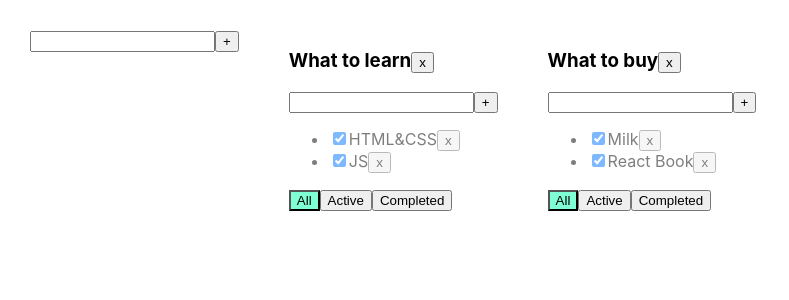
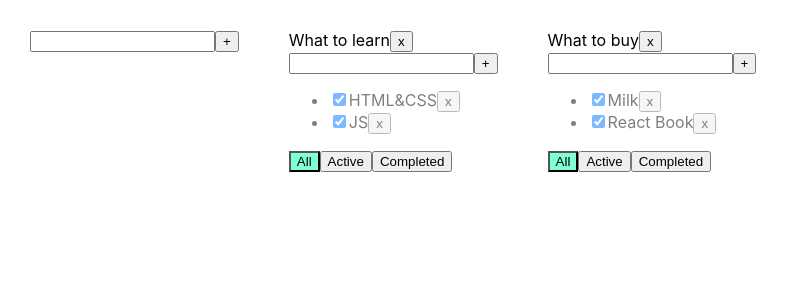
Before and after one commit to Feralwater/custom-trello, a React (Create React App) app: page / in a window 1280 px wide. Shown: the top 300 px of the page, without its empty margins (0-789 px from the left). Built offline with nearby package versions, Linux system fonts and the light colour scheme.

Commit message:
Add opportunity for edit task and title

```diff
--- a/src/App.tsx
+++ b/src/App.tsx
@@ -15,17 +15,16 @@ type TasksStateType = {
     [key: string]: Array<TaskType>
 }
 
+function App() {
+    const todolistId1 = v1();
+    const todolistId2 = v1();
 
-function App() {
-    let todolistId1 = v1();
-    let todolistId2 = v1();
-
-    let [todolists, setTodolists] = useState<Array<TodolistType>>([
+    const [todoLists, setTodoLists] = useState<Array<TodolistType>>([
         {id: todolistId1, title: "What to learn", filter: "all"},
         {id: todolistId2, title: "What to buy", filter: "all"}
     ])
 
-    let [tasks, setTasks] = useState<TasksStateType>({
+    const [tasks, setTasks] = useState<TasksStateType>({
         [todolistId1]: [
             {id: v1(), title: "HTML&CSS", isDone: true},
             {id: v1(), title: "JS", isDone: true}
@@ -38,53 +37,58 @@ function App() {
 
 
     function removeTask(id: string, todolistId: string) {
-        //достанем нужный массив по todolistId:
-        let todolistTasks = tasks[todolistId];
-        // перезапишем в этом объекте массив для нужного тудулиста отфилтрованным массивом:
-        tasks[todolistId] = todolistTasks.filter(t => t.id != id);
-        // засетаем в стейт копию объекта, чтобы React отреагировал перерисовкой
+        const todolistTasks = tasks[todolistId];
+        tasks[todolistId] = todolistTasks.filter(t => t.id !== id);
         setTasks({...tasks});
     }
 
     function addTask(title: string, todolistId: string) {
-        let task = {id: v1(), title: title, isDone: false};
-        //достанем нужный массив по todolistId:
-        let todolistTasks = tasks[todolistId];
-        // перезапишем в этом объекте массив для нужного тудулиста копией, добавив в начало новую таску:
+        const task = {id: v1(), title: title, isDone: false};
+        const todolistTasks = tasks[todolistId];
         tasks[todolistId] = [task, ...todolistTasks];
-        // засетаем в стейт копию объекта, чтобы React отреагировал перерисовкой
         setTasks({...tasks});
     }
 
     function changeStatus(id: string, isDone: boolean, todolistId: string) {
-        //достанем нужный массив по todolistId:
-        let todolistTasks = tasks[todolistId];
-        // найдём нужную таску:
-        let task = todolistTasks.find(t => t.id === id);
-        //изменим таску, если она нашлась
+        const todolistTasks = tasks[todolistId];
+        const task = todolistTasks.find(t => t.id === id);
         if (task) {
             task.isDone = isDone;
-            // засетаем в стейт копию объекта, чтобы React отреагировал перерисовкой
+            setTasks({...tasks});
+        }
+    }
+
+    function changeTaskTitle(id: string, newTitle: string, todolistId: string) {
+        const todolistTasks = tasks[todolistId];
+        const task = todolistTasks.find(t => t.id === id);
+        if (task) {
+            task.title = newTitle;
             setTasks({...tasks});
         }
     }
 
     function changeFilter(value: FilterValuesType, todolistId: string) {
-        let todolist = todolists.find(tl => tl.id === todolistId);
+        const todolist = todoLists.find(tl => tl.id === todolistId);
         if (todolist) {
             todolist.filter = value;
-            setTodolists([...todolists])
+            setTodoLists([...todoLists])
         }
     }
 
-    function removeTodolist(id: string) {
-        // засунем в стейт список тудулистов, id которых не равны тому, который нужно выкинуть
-        setTodolists(todolists.filter(tl => tl.id != id));
-        // удалим таски для этого тудулиста из второго стейта, где мы храним отдельно таски
-        delete tasks[id]; // удаляем св-во из объекта... значением которого являлся массив тасок
-        // засетаем в стейт копию объекта, чтобы React отреагировал перерисовкой
+    function removeTodoList(id: string) {
+        setTodoLists(todoLists.filter(tl => tl.id !== id));
+        delete tasks[id];
         setTasks({...tasks});
     }
+
+    function changeTodoListTitle(id: string, newTitle: string) {
+        const todoList = todoLists.find(tl => tl.id === id);
+        if (todoList) {
+            todoList.title = newTitle;
+            setTodoLists([...todoLists]);
+        }
+    }
+
 
     const addTodoList = (title: string) => {
         const todoList_ID = v1();
@@ -93,16 +97,16 @@ function App() {
             title: title,
             filter: "all"
         }
-        setTodolists([todoList, ...todolists]);
-        setTasks({...tasks, [todoList_ID]: []})
+        setTodoLists([todoList, ...todoLists]);
+        setTasks({...tasks, [todoList_ID]: []});
     }
 
     return (
         <div className="App">
             <AddItemForm addItem={addTodoList}/>
             {
-                todolists.map(tl => {
-                    let allTodolistTasks = tasks[tl.id];
+                todoLists.map(tl => {
+                    const allTodolistTasks = tasks[tl.id];
                     let tasksForTodolist = allTodolistTasks;
 
                     if (tl.filter === "active") {
@@ -122,7 +126,9 @@ function App() {
                         addTask={addTask}
                         changeTaskStatus={changeStatus}
                         filter={tl.filter}
-                        removeTodolist={removeTodolist}
+                        removeTodoList={removeTodoList}
+                        changeTaskTitle={changeTaskTitle}
+                        changeTodoListTitle={changeTodoListTitle}
                     />
                 })
             }
--- /dev/null
+++ b/src/EditableSpan.tsx
@@ -0,0 +1,34 @@
+import React, {KeyboardEvent, useState} from "react";
+
+type EditableSpanPropsType = {
+    title: string
+    onChange: (value:string) => void
+}
+export const EditableSpan: React.FC<EditableSpanPropsType> = ({title, onChange}) => {
+    const [editMode, setEditMode] = useState<boolean>(false);
+    const [task, setTask] = useState<string>('');
+    const activateEditMode = () => {
+        setEditMode(true);
+        setTask(title);
+    }
+    const activateViewEMode = () => {
+        setEditMode(false);
+        onChange(task);
+    }
+    const onKeyPressHandler = ({charCode}: KeyboardEvent<HTMLInputElement>) => {
+        if (charCode === 13) {
+            setEditMode(false);
+            onChange(task);
+        }
+    }
+    return editMode
+        ? <input
+            type="text"
+            value={task}
+            onBlur={activateViewEMode}
+            autoFocus
+            onChange={(e) => setTask(e.currentTarget.value)}
+            onKeyPress={onKeyPressHandler}
+        />
+        : <span onDoubleClick={activateEditMode}>{title}</span>
+}
--- a/src/Todolist.tsx
+++ b/src/Todolist.tsx
@@ -1,6 +1,7 @@
-import React, {ChangeEvent, useState, KeyboardEvent} from 'react';
+import React, {ChangeEvent} from 'react';
 import {FilterValuesType} from './App';
 import AddItemForm from "./AddItemForm";
+import {EditableSpan} from "./EditableSpan";
 
 export type TaskType = {
     id: string
@@ -16,37 +17,44 @@ type PropsType = {
     changeFilter: (value: FilterValuesType, todolistId: string) => void
     addTask: (title: string, todolistId: string) => void
     changeTaskStatus: (id: string, isDone: boolean, todolistId: string) => void
-    removeTodolist: (id: string) => void
+    changeTaskTitle: (id: string, newTitle: string, todolistId: string) => void
+    removeTodoList: (id: string) => void
+    changeTodoListTitle: (id: string, newTitle: string) => void
     filter: FilterValuesType
 }
 
 export function Todolist(props: PropsType) {
 
-    const addItem = (title: string) => props.addTask(title, props.id)
-    const removeTodolist = () => props.removeTodolist(props.id)
+    const addItem = (title: string) => props.addTask(title, props.id);
+    const removeTodoList = () => props.removeTodoList(props.id);
+    const changeTodoListTitle = (title: string) => props.changeTodoListTitle(props.id, title);
     const onAllClickHandler = () => props.changeFilter("all", props.id);
     const onActiveClickHandler = () => props.changeFilter("active", props.id);
     const onCompletedClickHandler = () => props.changeFilter("completed", props.id);
 
     return <div>
-        <h3> {props.title}
-            <button onClick={removeTodolist}>x</button>
-        </h3>
+        <div>
+            <EditableSpan title={props.title} onChange={changeTodoListTitle}/>
+            <button onClick={removeTodoList}>x</button>
+        </div>
         <AddItemForm addItem={addItem}/>
         <ul>
             {
                 props.tasks.map(t => {
                     const onClickHandler = () => props.removeTask(t.id, props.id)
-                    const onChangeHandler = (e: ChangeEvent<HTMLInputElement>) => {
-                        let newIsDoneValue = e.currentTarget.checked;
+                    const onChangeStatusHandler = (e: ChangeEvent<HTMLInputElement>) => {
+                        const newIsDoneValue = e.currentTarget.checked;
                         props.changeTaskStatus(t.id, newIsDoneValue, props.id);
                     }
-
-                    return <li key={t.id} className={t.isDone ? "is-done" : ""}>
-                        <input type="checkbox" onChange={onChangeHandler} checked={t.isDone}/>
-                        <span>{t.title}</span>
-                        <button onClick={onClickHandler}>x</button>
-                    </li>
+                    const onChangeTitleHandler = (newValue: string) => {
+                        props.changeTaskTitle(t.id, newValue, props.id);
+                    }
+                    return (
+                        <li key={t.id} className={t.isDone ? "is-done" : ""}>
+                            <input type="checkbox" onChange={onChangeStatusHandler} checked={t.isDone}/>
+                            <EditableSpan title={t.title} onChange={onChangeTitleHandler}/>
+                            <button onClick={onClickHandler}>x</button>
+                        </li>)
                 })
             }
         </ul>
```
